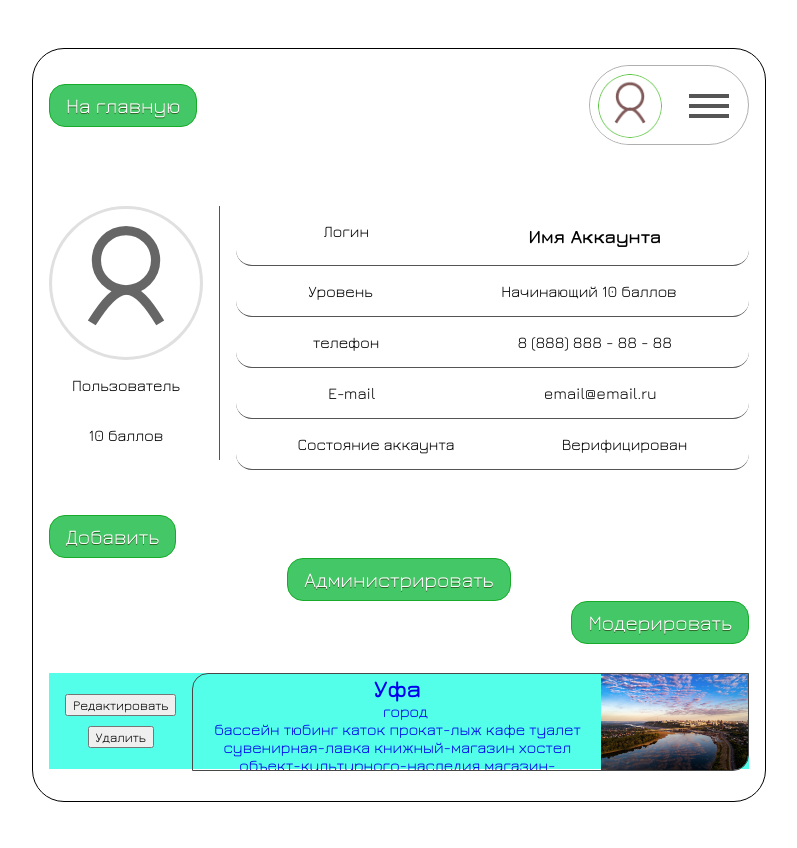
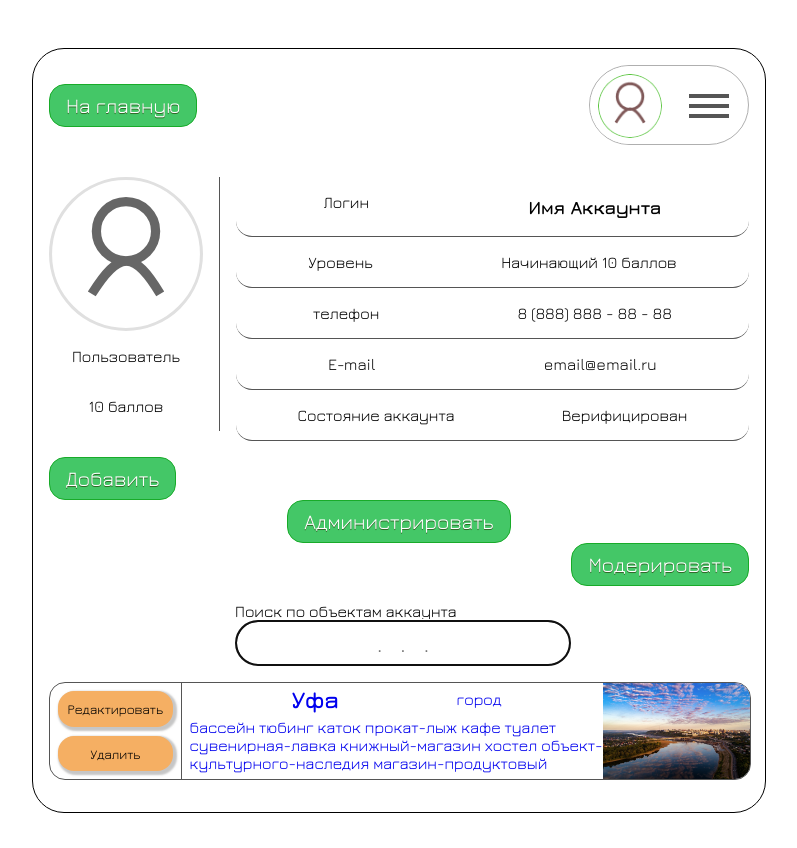
Before and after one commit to valitovgaziz/YalArbaFronEnd, a plain HTML site: page pages/accountPage.html in a window 1280 px wide. Shown: the whole page, without its empty margins (249-1046 px from the left). Drawn offline with Linux system fonts and the light colour scheme.

Commit message:
Стилизовал кнопки удаления и редактирования объекта на странице аккаунта.

```diff
--- a/css/account/accountPage.css
+++ b/css/account/accountPage.css
@@ -27,3 +27,7 @@ html, body {
 .accountObjects {
     width: 100%;
 }
+
+.account_page .search {
+    margin: 0 0 1rem 0;
+}
--- a/css/account/controlButtons.css
+++ b/css/account/controlButtons.css
@@ -4,7 +4,7 @@
     display: flex;
     flex-flow: column;
     justify-content: start;
-    padding-top: 1rem;
+    padding: 1rem 0 1rem 0;
 }
 
 .adminButton, .moderButton, .addObject {
--- a/css/account/editDeleteBx.css
+++ b/css/account/editDeleteBx.css
@@ -3,32 +3,58 @@
     display: flex;
     flex-flow: row;
     height: 6rem;
-    background: #54ffe9;
     margin: 0 0 1rem 0;
+    overflow: hidden;
+    border: 1px solid #555;
+    border-radius: 1rem;
 }
 
 .editDeleteBx .editDeleteButton {
-    padding: 1rem;
+    padding: 0.5rem;
     display: flex;
     flex-flow: column;
-    justify-content: space-around;
-    align-items: center;
+    justify-content: space-between;
+    align-items: start;
+}
+
+
+
+.editButton, .deleteButton {
+    width: 100%;
+    border: none;
+    border-radius: 1rem;
+    height: fit-content;
+    padding: 0.6rem;
+    margin: 0;
+    cursor: pointer;
+    background: #f5af63;
+    box-shadow: 2px 2px 2px 2px rgba(175, 175, 175, 0.71);
+}
+
+.editButton:hover, .deleteButton:hover {
+    background: #ff7777;
 }
 
 .editDeleteBx .object {
     margin: 0;
+    border: none;
+    border-radius: 0;
+    border-left: 1px solid #555;
+    padding-left: 0.5rem;
+}
+
+.accountObjects .object .short_info {
+    width: 100%;
 }
 
 .accountObjects .object .short_info .short_description {
+    width: 100%;
+    height: 2rem;
     display: flex;
-    flex-flow: column;
-    justify-content: start;
+    flex-flow: row;
+    justify-content: space-evenly;
 }
 
-.accountObjects .object .short_info .short_description .full_name_object {
-    height: fit-content;
+.editDeleteBx .object:hover {
+    box-shadow: none;
 }
-
-.accountObjects .object .short_info .short_description .type_object {
-    height: fit-content;
-}
--- a/pages/accountPage.html
+++ b/pages/accountPage.html
@@ -11,6 +11,8 @@
     <link rel="stylesheet" href="../css/account/controlButtons.css">
     <link rel="stylesheet" href="../css/account/editDeleteBx.css">
     <link rel="stylesheet" href="../css/object.css">
+    <link rel="stylesheet" href="../css/searchRow.css">
+    <link rel="shortcut icon" href="../images/LogoSVG.svg" type="image/png">
     <script src="../jsFiles/accountJS.js"></script>
 </head>
 <body>
@@ -110,25 +112,34 @@
             </a>
         </div>
     </div>
+    <div class="search">
+        <form action="#" id="search_form" name="search_request" target="_self">
+            <label for="search_input">Поиск по объектам аккаунта</label>
+            <input id="search_input"
+                   type="text"
+                   autofocus
+                   placeholder=".   .   .">
+        </form>
+    </div>
     <div class="accountObjects">
         <div class="editDeleteBx">
             <div class="editDeleteButton">
-                <button type="submit">Редактировать</button>
-                <button type="submit">Удалить</button>
+                <button class="editButton" type="submit">Редактировать</button>
+                <button class="deleteButton" type="submit">Удалить</button>
             </div>
             <div class="object">
                 <a class="object_link" href="../pages/objectPage.html">
                     <div class="short_info">
                         <div class="short_description">
-                            <span class="full_name_object">Уфа</span>
-                            <span class="type_object">город</span>
+                            <p class="full_name_object">Уфа</p>
+                            <p class="type_object">город</p>
                         </div>
                         <div class="list_services">
-                        <span>
+                        <p>
                             бассейн тюбинг каток прокат-лыж кафе туалет сувенирная-лавка книжный-магазин хостел
                             объект-культурного-наследия магазин-продуктовый кинотеатр аллея пруд пляж прокат-велосипедов
                             экскурсия-по-реке
-                        </span>
+                        </p>
                         </div>
                     </div>
                     <div class="object_image">
```
Also changed, not shown: images/LogoSVG.svg (added), images/arba100.svg (added).
